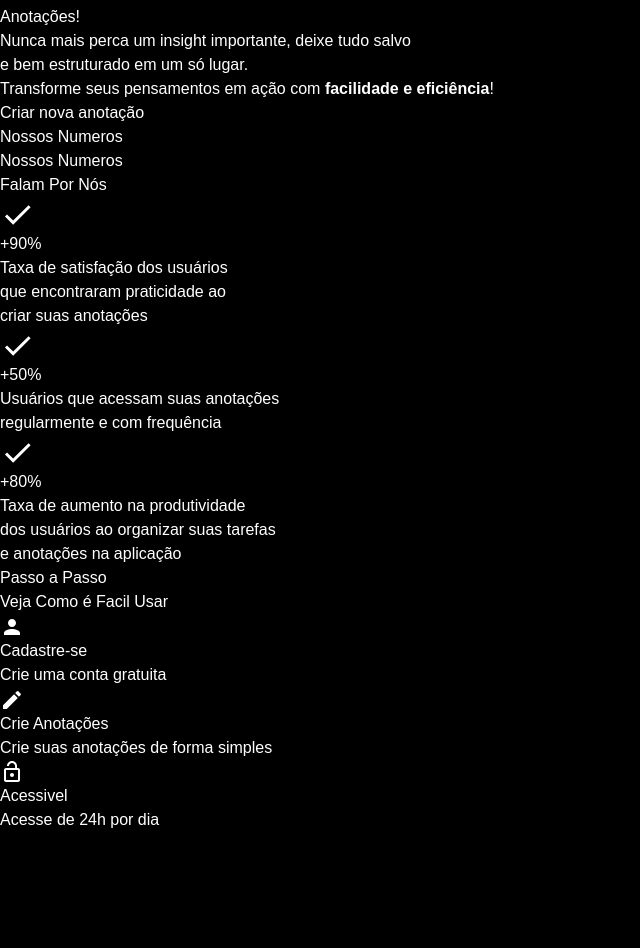
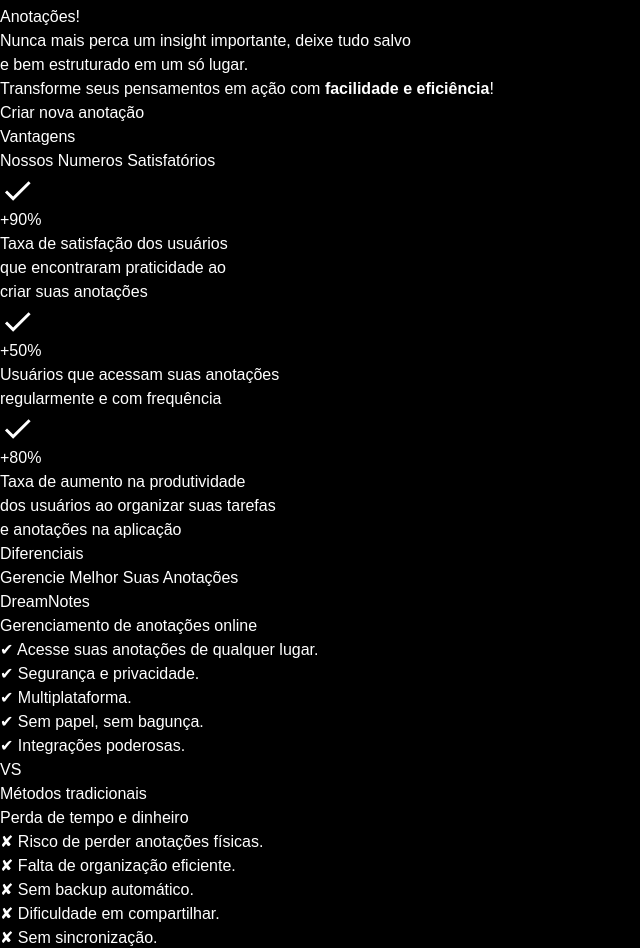
Before and after one commit to 2daniell/dream-notes, a Next.js app: page / in a window 1280 px wide. Shown: the part 126-1074 px from the top of the page, without its empty margins (0-640 px from the left). Before the commit the page ends 958 px from the top, so only its background shows below. Built offline with nearby package versions, Linux system fonts and the light colour scheme.

Commit message:
Adicionado Seção de Comparação

```diff
--- a/src/app/globals.css
+++ b/src/app/globals.css
@@ -5,6 +5,7 @@
 :root {
   --text-primary: #ffffff;
   --text-secundary: #8c8c8c;
+  --text-tertiary: #000000;
 
   --color-primary: #086AF3;
   --background: #000000;
--- a/src/app/layout.tsx
+++ b/src/app/layout.tsx
@@ -22,7 +22,7 @@ export default function RootLayout({
   return (
     <html lang="pt-BR">
       <body
-        className={`${poppins.variable} antialiased`}
+        className={`${poppins.variable} antialiased min-h-screen`}
       >
         <ThemeProvider>
           {children}
--- a/src/app/page.tsx
+++ b/src/app/page.tsx
@@ -1,3 +1,4 @@
+import { Comparison } from "@/components/comparison/Comparison";
 import { Header } from "@/components/header/Header";
 import { HeroSection } from "@/components/hero/HeroSection";
 import { ProcessStep } from "@/components/step/ProcessStep";
@@ -6,13 +7,13 @@ import { Check } from "@mui/icons-material";
 export default function Home() {
 
   return (
-    <div className="flex flex-col container h-screen mx-auto">
+    <div className="flex flex-col container mx-auto">
       <Header />
       <HeroSection />
 
       <div className="flex flex-col items-center justify-center pb-10">
-        <h3 className="text-sm uppercase tracking-wider text-[--text-secundary] text-center">Nossos Numeros</h3>
-        <h2 className="text-3xl text-center font-bold mb-8">Nossos Numeros <br /> Falam Por Nós</h2>
+        <h3 className="text-sm uppercase tracking-wider text-[--text-secundary] text-center">Vantagens</h3>
+        <h2 className="text-3xl text-center font-bold mb-8">Nossos Numeros Satisfatórios</h2>
         <div className="flex items-center space-x-8">
           <div className="flex flex-col items-center justify-center gap-4 text-center">
             <Check className="bg-[--color-primary] rounded-full" fontSize="large"/>
@@ -32,6 +33,7 @@ export default function Home() {
         </div>
       </div>
 
+      <Comparison />
       <ProcessStep />
     </div>
   );
--- a/src/components/comparison/Comparison.tsx
+++ b/src/components/comparison/Comparison.tsx
@@ -0,0 +1,49 @@
+export function Comparison() {
+    return (
+        <div className="flex flex-col justify-center items-center py-10 min-h-[80vh]">
+            <h3 className="text-sm uppercase tracking-wider text-[--text-secundary] text-center">Diferenciais</h3>
+            <h2 className="text-3xl text-center font-bold mb-8">Gerencie Melhor Suas Anotações</h2>
+            <div className="flex flex-row max-w-4xl w-full">
+                <div className="flex-1 p-6 bg-white rounded-xl">
+                    <h3 className="text-[--text-tertiary] text-center text-2xl font-bold mb-2">DreamNotes</h3>
+                    <p className="text-[--text-secundary] text-center font-semibold mb-4">Gerenciamento de anotações online</p>
+                    <ul className="space-y-2 text-[--text-secundary]">
+                    {[
+                        "Acesse suas anotações de qualquer lugar.",
+                        "Segurança e privacidade.",
+                        "Multiplataforma.",
+                        "Sem papel, sem bagunça.",
+                        "Integrações poderosas."
+                    ].map((item, index) => (
+                        <li key={index} className="flex items-start">
+                        <span className="text-green-500 mr-2">✔</span> {item}
+                        </li>
+                    ))}
+                    </ul>
+                </div>
+
+                <div className="flex items-center justify-center mx-6">
+                    <span className="bg-[--color-primary] px-4 py-2 rounded-full text-lg font-bold">VS</span>
+                </div>
+
+                <div className="flex-1 p-6 bg-white rounded-xl">
+                    <h3 className="text-[--text-tertiary] text-center text-2xl font-bold mb-2">Métodos tradicionais</h3>
+                    <p className="text-[--text-secundary] text-center font-semibold mb-4">Perda de tempo e dinheiro</p>
+                    <ul className="space-y-2 text-[--text-secundary]">
+                    {[
+                        "Risco de perder anotações físicas.",
+                        "Falta de organização eficiente.",
+                        "Sem backup automático.",
+                        "Dificuldade em compartilhar.",
+                        "Sem sincronização."
+                    ].map((item, index) => (
+                        <li key={index} className="flex items-start">
+                        <span className="text-red-500 mr-2">✘</span> {item}
+                        </li>
+                    ))}
+                    </ul>
+                </div>
+            </div>
+      </div>
+    );
+  }
--- a/src/components/header/Header.tsx
+++ b/src/components/header/Header.tsx
@@ -5,9 +5,9 @@ export function Header() {
                 <span>Dream</span>
                 <span className="text-[--color-primary]">Notes</span>
             </h1>
-            <nav className="flex justify-center items-center gap-8 text-[--text-segundary] font-semibold cursor-pointer">
+            <nav className="flex justify-center items-center gap-8 text-[--text-secundary] font-semibold cursor-pointer">
+                <span>Vantagens</span>
                 <span>Diferenciais</span>
-                <span>Vantagens</span>
                 <span>Como Usar</span>
             </nav>
             <button className="bg-[--color-primary] text-[--text-primary] font-semibold py-2 px-4 rounded">
--- a/src/components/hero/HeroSection.tsx
+++ b/src/components/hero/HeroSection.tsx
@@ -2,7 +2,7 @@ import { Bolt } from "@mui/icons-material";
 
 export function HeroSection() {
     return (
-        <div className="flex gap-3 flex-col items-center justify-center min-h-[90%]">
+        <div className="flex gap-3 flex-col items-center justify-center min-h-[90vh]">
             <div className="flex justify-center items-center gap-4 font-bold">
                 <Bolt className="text-[--color-primary]" fontSize="large" />
                 <span className="tracking-[4px]">ELEVANDO SUAS ANOTAÇÕES</span>
--- a/src/components/step/ProcessStep.tsx
+++ b/src/components/step/ProcessStep.tsx
@@ -2,7 +2,7 @@ import { Edit, LockOpen, Person } from "@mui/icons-material";
 
 export function ProcessStep() {
     return (
-        <div className="flex flex-col items-center mt-32 py-10">
+        <div className="flex flex-col items-center py-10 mb-32">
             <h3 className="text-sm uppercase tracking-wider text-[--text-secundary]">Passo a Passo</h3>
             <h2 className="text-3xl font-bold mb-8">Veja Como é Facil Usar</h2>
             <div className="flex items-center space-x-6">
```
